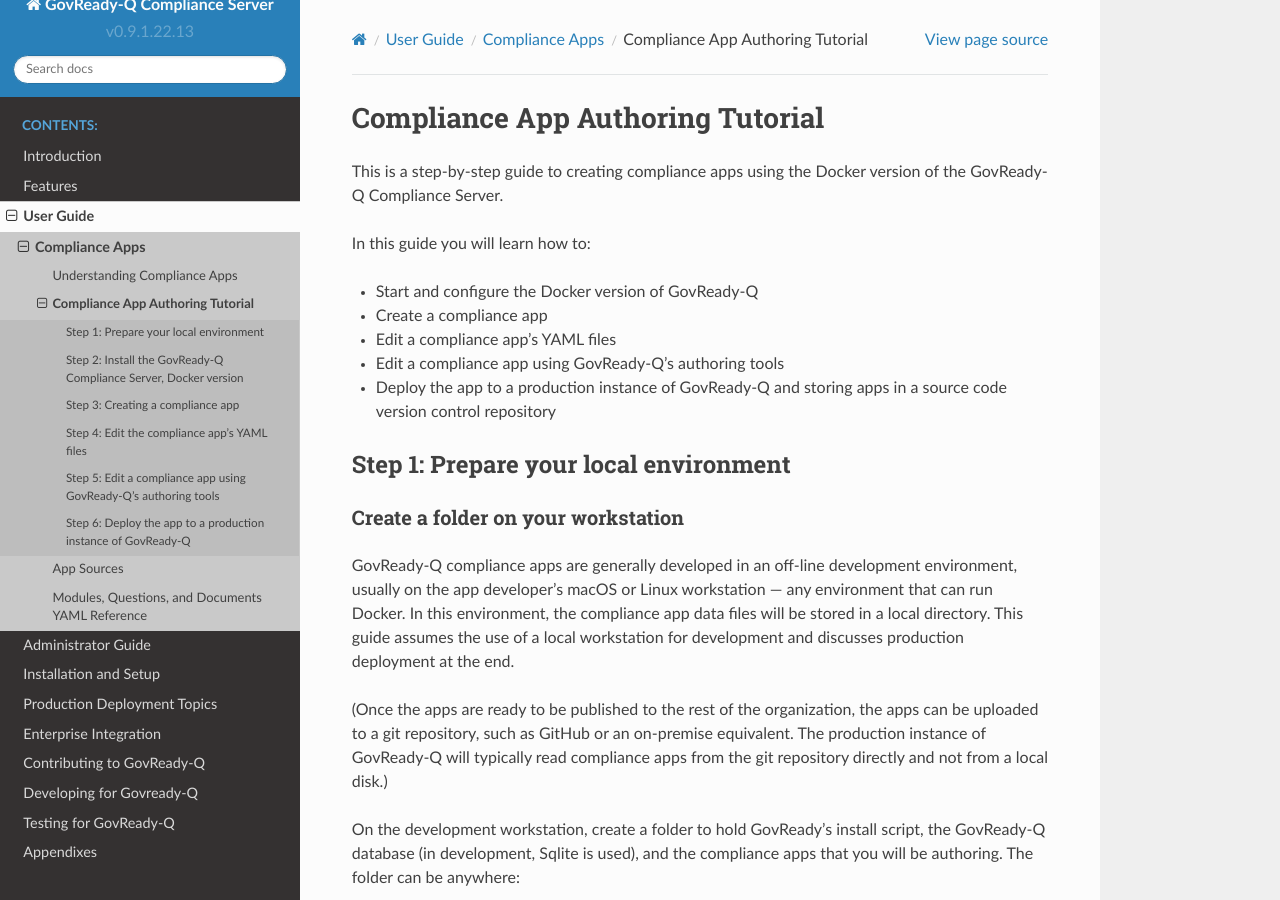
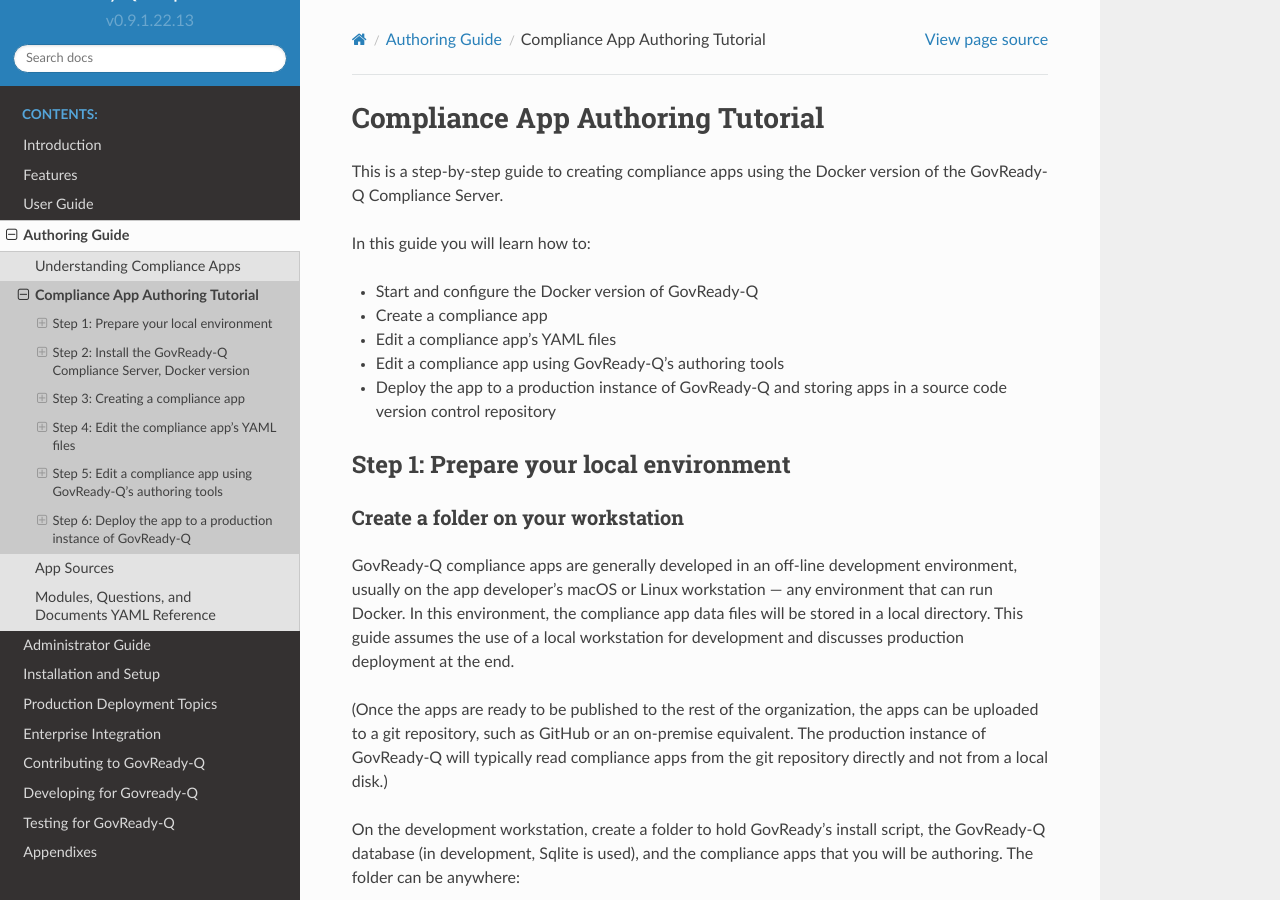
Before and after one commit to GovReady/govready-q-docs, a Sphinx documentation site: the page built from source/authoring-guide/compliance-app-authoring-tutorial.rst, in a window 1280 px wide and 900 px high. Built offline with Sphinx 7.4.7 and the Read the Docs theme 2.0.0, drawn with Linux system fonts in a browser that asks for light colours.

Commit message:
move user-guide/compliance-apps/ to authoring-guide/

```diff
--- a/source/user-guide/compliance-apps/index.rst
+++ b/source/authoring-guide/index.rst
@@ -1,6 +1,8 @@
 .. Copyright (C) 2020 GovReady PBC
 
-Compliance Apps
+.. _authoring-guide:
+
+Authoring Guide
 ===============
 
 .. meta::
--- a/source/index.rst
+++ b/source/index.rst
@@ -18,6 +18,7 @@
    introduction
    features/index
    user-guide/index
+   authoring-guide/index
    administrator-guide/index
    installation-and-setup/index
    production-deployment-topics/index
--- a/source/user-guide/index.rst
+++ b/source/user-guide/index.rst
@@ -14,5 +14,3 @@
 
    .. toctree::
       :maxdepth: 1
-
-      compliance-apps/index
```
Also changed, not shown: source/authoring-guide/app-sources.rst (renamed from source/user-guide/compliance-apps/app-sources.rst), source/authoring-guide/compliance-app-authoring-tutorial.rst (renamed from source/user-guide/compliance-apps/compliance-app-authoring-tutorial.rst), source/authoring-guide/modules-questions-and-documents-yaml-reference.rst (renamed from source/user-guide/compliance-apps/modules-questions-and-documents-yaml-reference.rst), source/authoring-guide/understanding-compliance-apps.rst (renamed from source/user-guide/compliance-apps/understanding-compliance-apps.rst).
